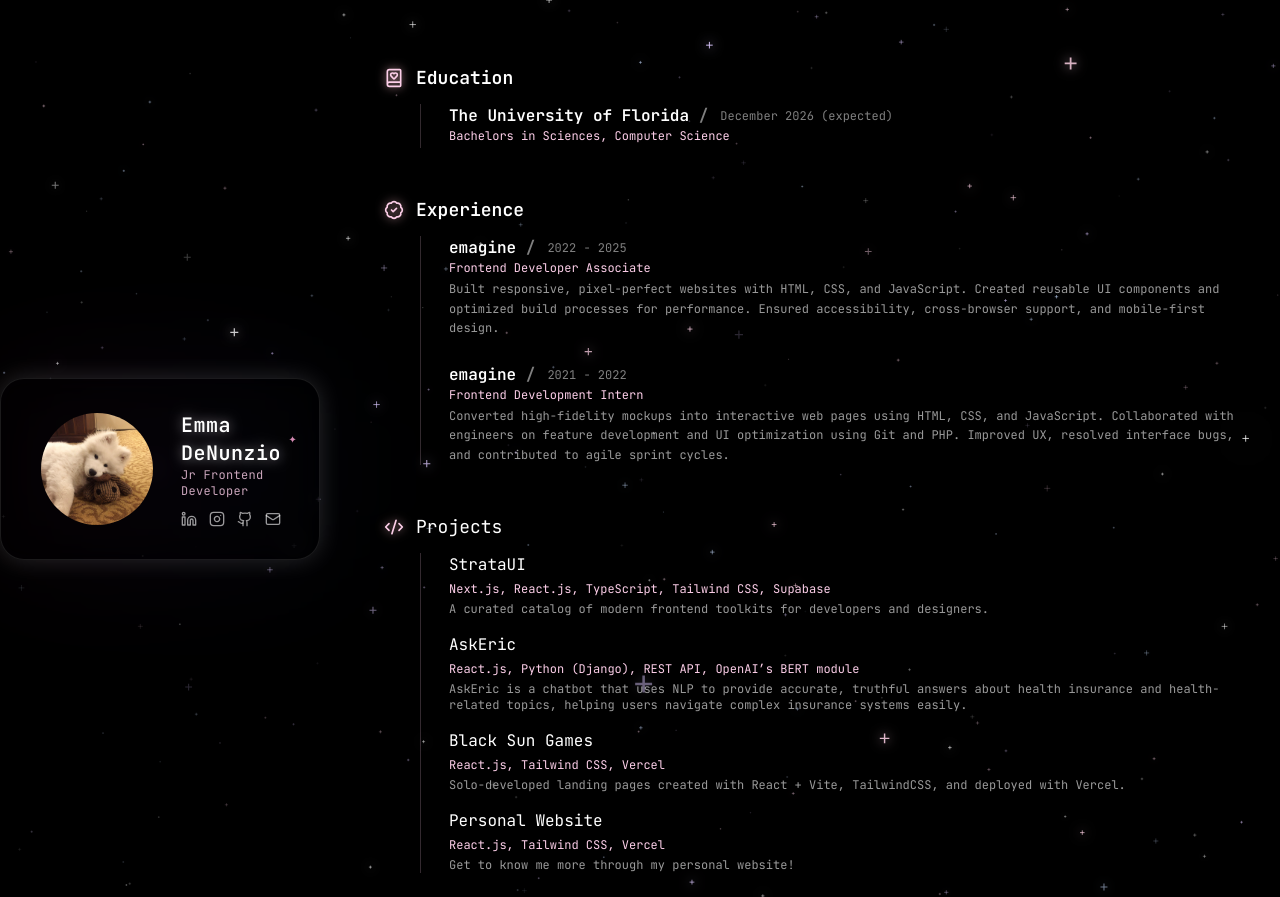
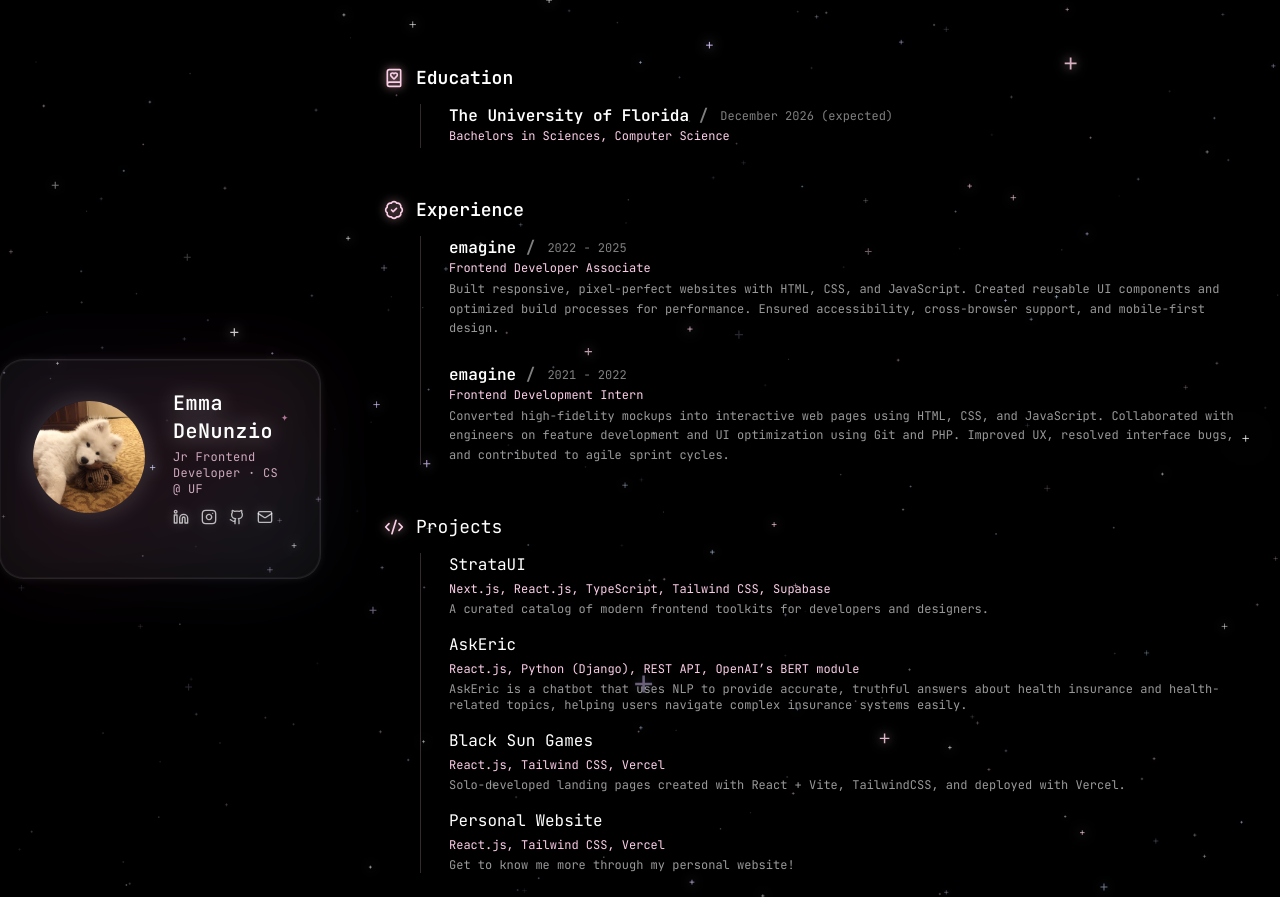
Before and after one commit to emijane/edenunz, a React (Vite) app in the folder portfolio/: page / in a window 1280 px wide. Built offline with nearby package versions, Linux system fonts and the light colour scheme; no server answers.

Commit message:
profile card glass effect

```diff
--- a/portfolio/src/layout/ProfileCard.jsx
+++ b/portfolio/src/layout/ProfileCard.jsx
@@ -4,61 +4,93 @@
 
 export default function ProfileCard() {
     return (
-        <div className="relative">
+        <div className="relative w-full max-w-xl group">
 
-            {/* Soft outer glow */}
-            <div className="absolute inset-0 rounded-3xl blur-3xl
-                            bg-linear-to-r from-pink-500/10 via-purple-500/10 to-blue-500/10
-                            opacity-50 pointer-events-none"></div>
+            {/* Outer glow aura */}
+            <div className="
+                absolute inset-0
+                rounded-3xl
+                bg-gradient-to-br from-purple-500/10 via-pink-500/10 to-blue-500/10
+                blur-2xl opacity-70
+                group-hover:opacity-90
+                transition-all duration-700
+                pointer-events-none">
+            </div>
 
-            {/* Main card container */}
-            <div className="relative z-10 w-full max-w-xl px-10
-                            bg-black/30 backdrop-blur-md
-                            border border-white/10 rounded-3xl
-                            shadow-[0_0_25px_rgba(255,255,255,0.15)] flex flex-col py-8">
+            {/* Extra subtle top highlight */}
+            <div className="
+                absolute inset-0 rounded-3xl
+                bg-white/5 blur-xl
+                opacity-10
+                pointer-events-none">
+            </div>
 
-                {/* Top: Avatar + Text */}
+            {/* MAIN GLASS CARD */}
+            <div className="
+                relative z-10
+                px-8 py-7
+                rounded-3xl
+                bg-white/5
+                border border-pink-200/5
+                shadow-[0_0_10px_rgba(255,255,255,0.1)]
+                ring-1 ring-white/10
+                transition-all duration-500
+                group-hover:bg-pink-200/5
+                group-hover:shadow-[0_0_15px_rgba(255,255,255,0.17)]
+            ">
+
+                {/* AVATAR + TEXT */}
                 <div className="flex flex-row items-center gap-7">
                     <img
                         src={icon}
                         alt="Icon"
-                        className="w-24 lg:w-28 rounded-full"
+                        className="w-24 lg:w-28 rounded-full shadow-[0_0_25px_rgba(255,255,255,0.18)]"
                     />
 
                     <div className="text-left">
                         <div className="flex items-center gap-2">
-                            <h1 className="text-xl font-semibold
-                                           text-white tracking-wide
-                                           drop-shadow-[0_0_6px_rgba(255,255,255,0.5)]">
+                            <h1 className="
+                                text-xl font-semibold text-white tracking-wide
+                                drop-shadow-[0_0_10px_rgba(255,255,255,0.4)]
+                            ">
                                 Emma DeNunzio
                             </h1>
-                            <span className="text-pink-300 animate-sparkle text-xs">✦</span>
+
+                            {/* sparkle emoji glow */}
+                            <span className="text-pink-300 text-xs animate-pulse-slow">
+                                ✦
+                            </span>
                         </div>
 
-                        <p className="text-xs text-pink-200/80 tracking-wide">
-                            Jr Frontend Developer
+                        <p className="text-xs text-pink-200/80 tracking-wide mt-1">
+                            Jr Frontend Developer · CS @ UF
                         </p>
 
+                        {/* Social icons */}
                         <div className="flex flex-row gap-3 mt-3">
                             {[Linkedin, Instagram, Github, Mail].map((Icon, i) => (
                                 <Icon
                                     key={i}
-                                    className="text-white/60 w-4 h-4
-                                               hover:text-white hover:scale-110
-                                               transition-all duration-300 cursor-pointer"
+                                    className="
+                                        text-white/70 w-4 h-4
+                                        transition-all duration-300
+                                        hover:text-white
+                                        cursor-pointer
+                                        hover:scale-[1.18]
+                                        drop-shadow-[0_0_6px_rgba(255,255,255,0.3)]
+                                    "
                                 />
                             ))}
                         </div>
                     </div>
                 </div>
 
-                {/* Spotify inside the card */}
-                <div className="w-full">
+                {/* SPOTIFY PLAYER INSIDE CARD */}
+                <div className="w-full mt-6">
                     <SpotifyWidget />
                 </div>
 
             </div>
-
         </div>
     );
 }
```
